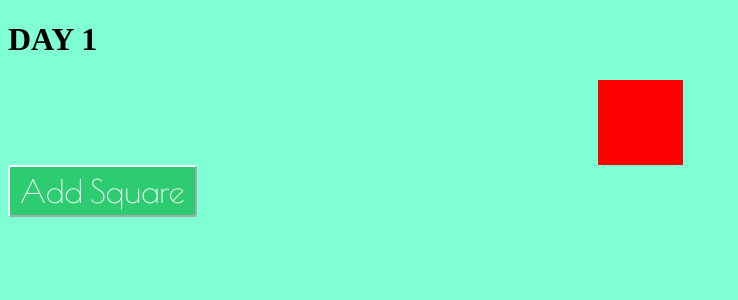
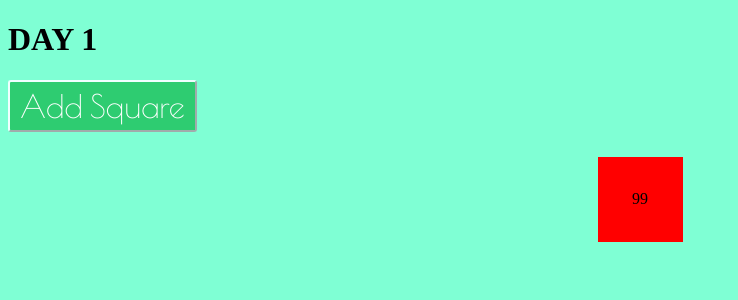
Before and after one commit to Jakavickis/rewatch, a React (Create React App) app: page / in a window 1280 px wide. Both pictures are taken after a click on the button "Add Square". Shown: the top 300 px of the page, without its empty margins (0-738 px from the left). Built offline with nearby package versions, Linux system fonts and the light colour scheme.

Commit message:
randNumb

```diff
--- a/src/App.scss
+++ b/src/App.scss
@@ -3,6 +3,7 @@ body {
 }
 
 .container {
+  padding: 25px;
   display: flex;
   justify-content: center;
   flex-wrap: wrap;
--- a/src/components/day1/Square.jsx
+++ b/src/components/day1/Square.jsx
@@ -1,21 +1,22 @@
 import { useState } from "react";
+import RandNumb from "../functions/randNumb";
 
 function Square() {
 
     const [addSq, setAddSq] = useState([]);
 
     const addingSq = () => {
-        setAddSq(s => [...s, ''])
+        setAddSq(s => [...s, RandNumb(1, 100)])
     }
 
     return (
         <>
+            <button className="btn btn-green" onClick={addingSq}>Add Square</button>
             <div className="container">
                 {
-                    addSq.map((_, s) => <div className="square" key={s}></div>)
+                    addSq.map((sq, i) => <div className="square" key={i}>{sq}</div>)
                 }
             </div>
-            <button className="btn btn-green" onClick={addingSq}>Add Square</button>
         </>
     )
 }
--- /dev/null
+++ b/src/components/functions/randNumb.js
@@ -0,0 +1,7 @@
+function randNumb(min, max) {
+    min = Math.ceil(min);
+    max = Math.floor(max);
+    return Math.floor(Math.random() * (max - min) + min); // The maximum is exclusive and the minimum is inclusive
+}
+
+export default randNumb;
```
